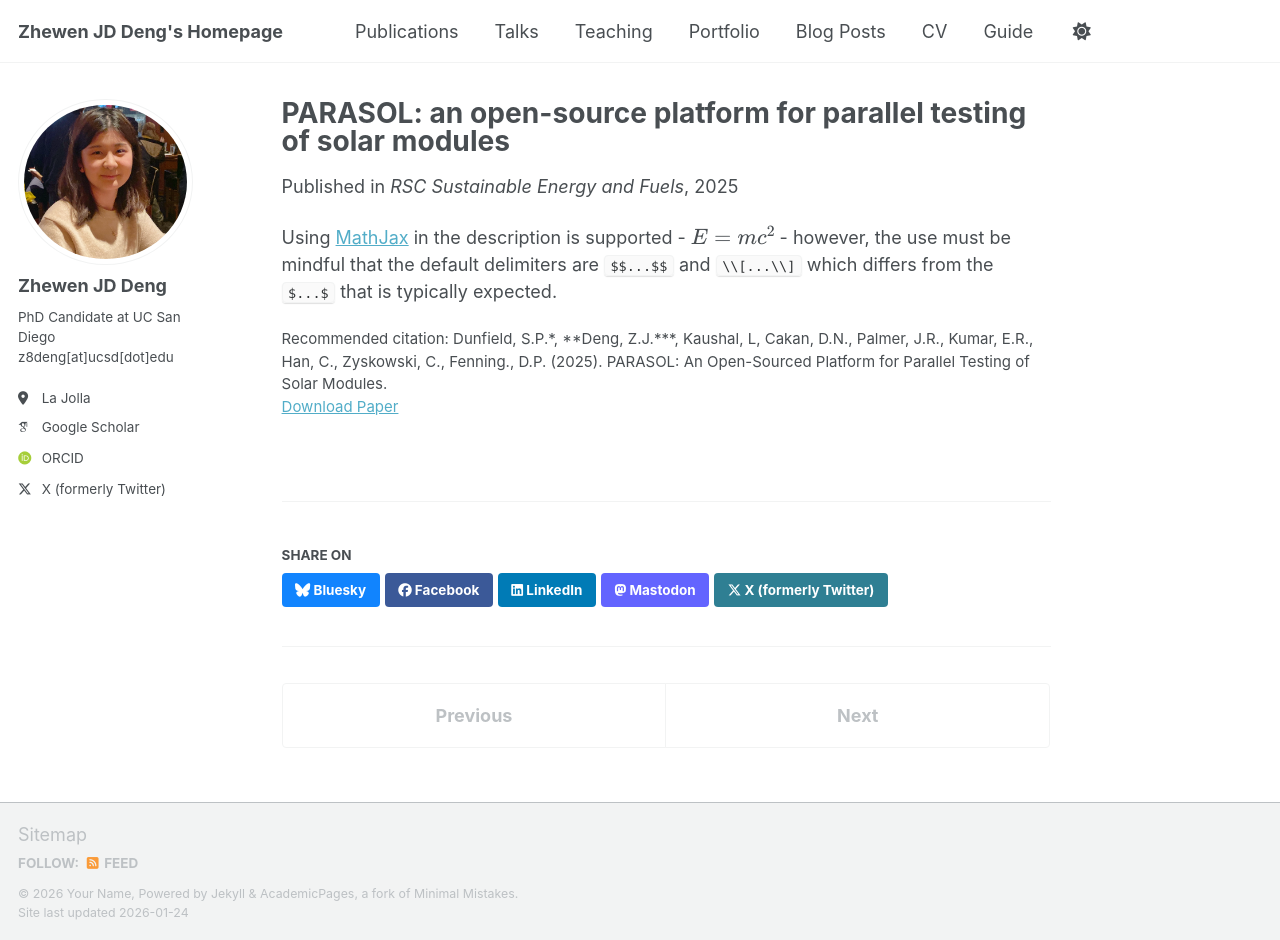
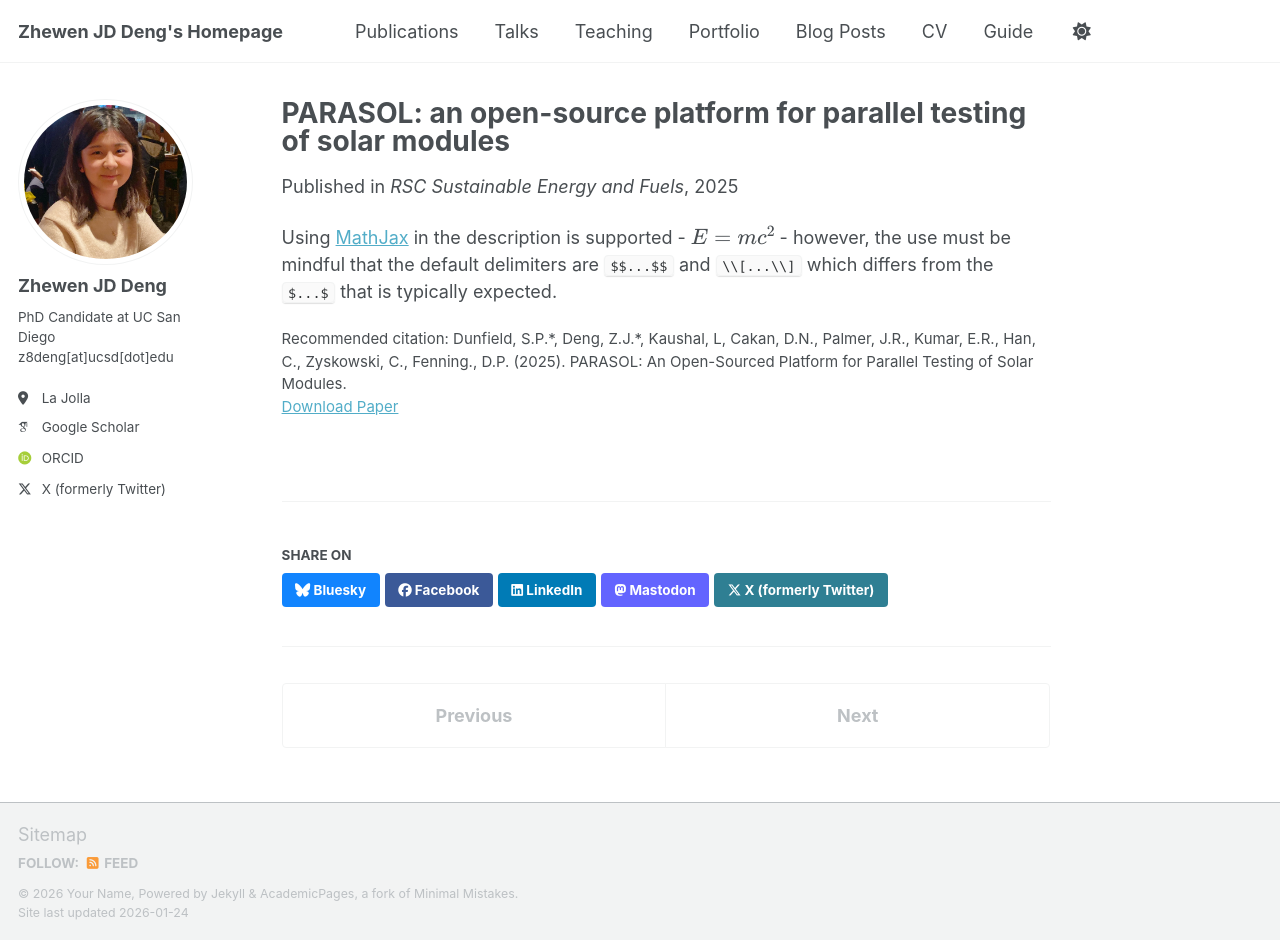
Before and after one commit to zhewenjddeng-personal/zhewenjddeng-personal.github.io, a Jekyll site: the page built from _publications/2025-06-08-paper-title-number-5.md, in a window 1280 px wide and 940 px high. Built offline with Jekyll 4.4.1, drawn with Linux system fonts in a browser that asks for light colours; some web fonts are replaced; a script bundle is joined from its source files by our own code; library files that are not in the unit come from our copies.

```diff
--- a/_publications/2025-06-08-paper-title-number-5.md
+++ b/_publications/2025-06-08-paper-title-number-5.md
@@ -7,7 +7,7 @@ excerpt: 'PARASOL enables testing of photovoltaic cells and modules outdoors or
 date: 2025-07-10
 venue: 'RSC Sustainable Energy and Fuels'
 paperurl: 'https://academicpages.github.io/files/paper3.pdf'
-citation: 'Dunfield, S.P.*, **Deng, Z.J.***, Kaushal, L, Cakan, D.N., Palmer, J.R., Kumar, E.R., Han, C., Zyskowski, C., Fenning., D.P. (2025). PARASOL: An Open-Sourced Platform for Parallel Testing of Solar Modules.'
+citation: 'Dunfield, S.P.*, Deng, Z.J.*, Kaushal, L, Cakan, D.N., Palmer, J.R., Kumar, E.R., Han, C., Zyskowski, C., Fenning., D.P. (2025). PARASOL: An Open-Sourced Platform for Parallel Testing of Solar Modules.'
 ---
 
 Using [MathJax](https://www.mathjax.org/) in the description is supported - $$E=mc^2$$ - however, the use must be mindful that the default delimiters are `$$...$$` and `\\[...\\]` which differs from the `$...$` that is typically expected.
```
